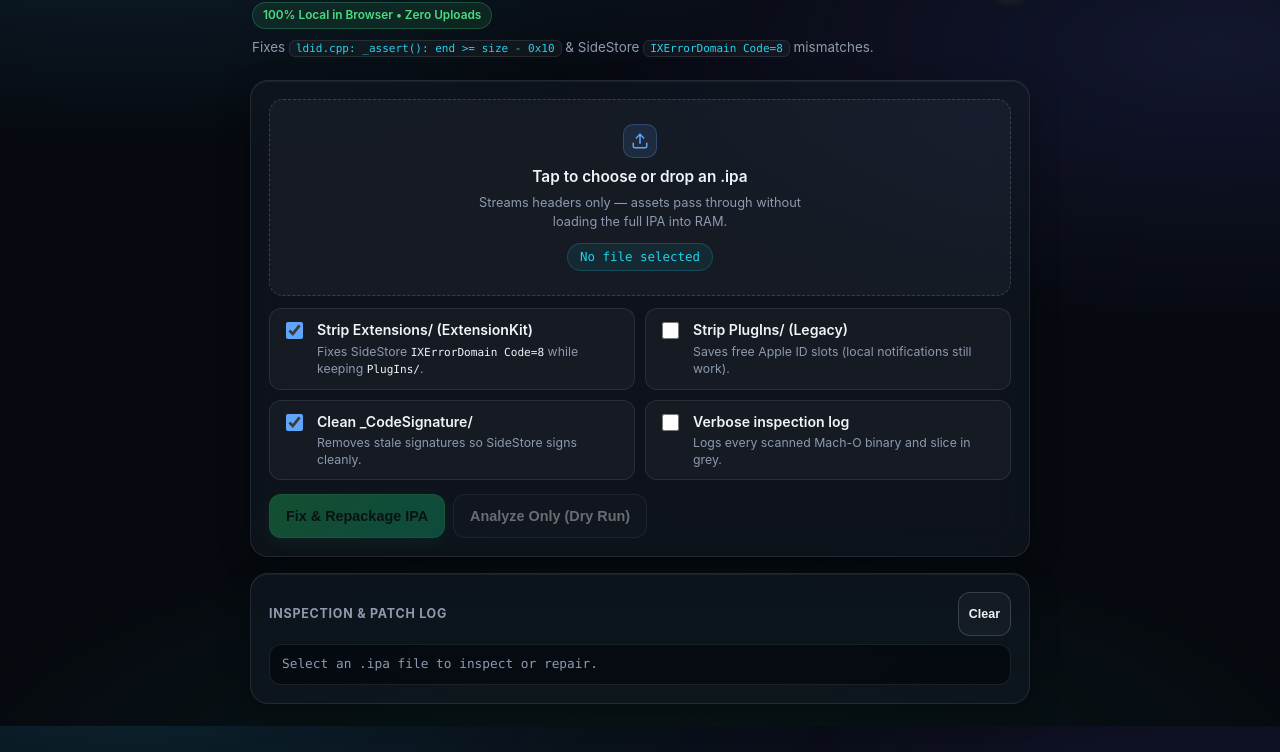
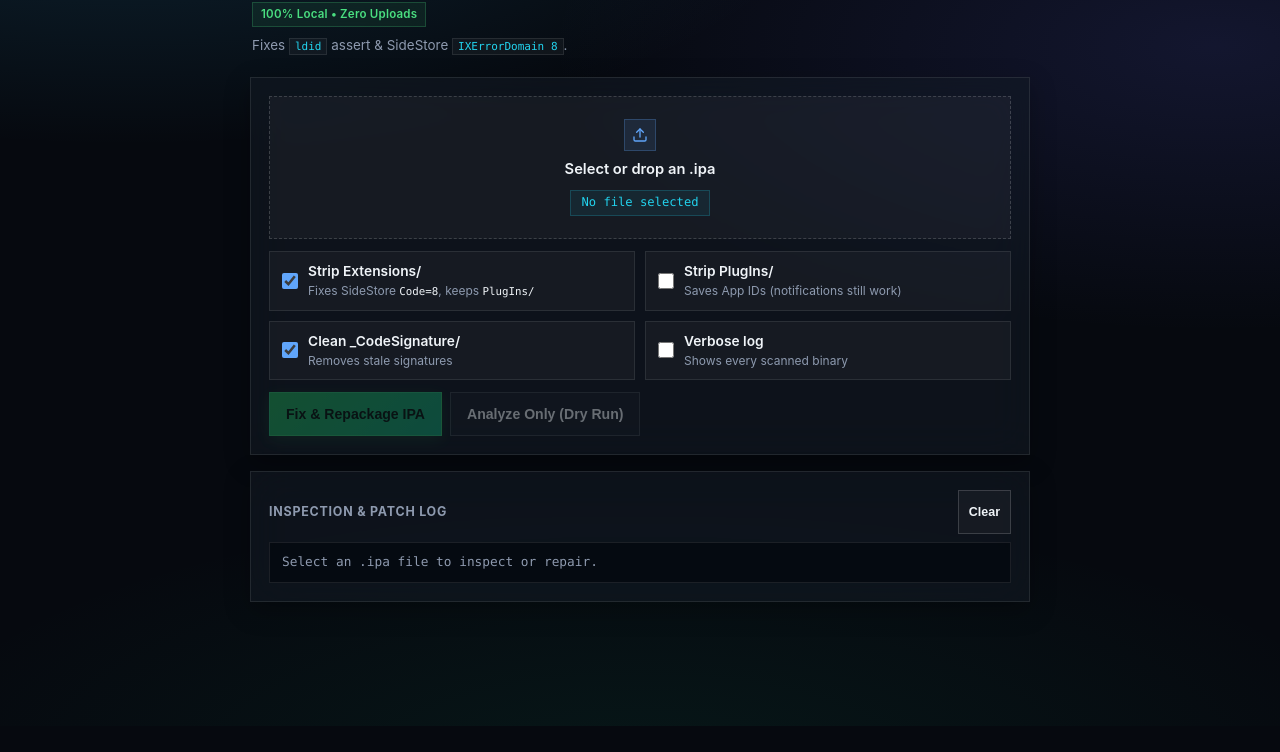
Before and after one commit to LuizHPio/ipa-fixer, a website: page tools/ipa-fixer/web-src/template.html in a window 1280 px wide. Shown: the part 74-826 px from the top of the page. After the commit the page ends 800 px from the top, so only its background shows below. Drawn offline with Linux system fonts and the light colour scheme.

Commit message:
Make web UI more minimalist with square windows

```diff
--- a/tools/ipa-fixer/web-src/template.html
+++ b/tools/ipa-fixer/web-src/template.html
@@ -91,8 +91,8 @@
       font-size: 0.82em;
       color: var(--cyan);
       background: var(--glass-soft);
-      padding: 1px 6px;
-      border-radius: 6px;
+      padding: 1px 5px;
+      border-radius: 0;
       border: 1px solid var(--border);
     }
 
@@ -108,15 +108,16 @@
       align-items: center;
       gap: 6px;
       align-self: flex-start;
-      font-size: 0.74rem;
+      font-size: 0.72rem;
       font-weight: 600;
+      letter-spacing: 0.02em;
       color: var(--green);
-      background: rgba(74, 222, 128, 0.1);
-      border: 1px solid rgba(74, 222, 128, 0.24);
+      background: rgba(74, 222, 128, 0.08);
+      border: 1px solid rgba(74, 222, 128, 0.22);
       backdrop-filter: blur(10px);
       -webkit-backdrop-filter: blur(10px);
-      border-radius: 999px;
-      padding: 4px 10px;
+      border-radius: 0;
+      padding: 3px 8px;
       white-space: nowrap;
     }
 
@@ -124,40 +125,36 @@
       display: inline-flex;
       align-items: center;
       justify-content: center;
-      width: 36px;
-      height: 36px;
+      width: 34px;
+      height: 34px;
       border-radius: 50%;
       background: rgba(255, 221, 0, 0.92);
       color: #090d16;
       border: 1px solid rgba(255, 255, 255, 0.25);
-      box-shadow: 0 4px 14px rgba(255, 221, 0, 0.2);
       text-decoration: none;
       flex-shrink: 0;
-      transition: transform 0.15s ease, box-shadow 0.15s ease, background 0.15s ease;
+      transition: transform 0.15s ease, background 0.15s ease;
     }
 
     .coffee-btn:hover {
       background: #ffe74c;
       transform: translateY(-1px);
-      box-shadow: 0 6px 18px rgba(255, 221, 0, 0.3);
     }
 
     .coffee-btn svg {
-      width: 18px;
-      height: 18px;
+      width: 17px;
+      height: 17px;
       display: block;
     }
 
     .card {
       background: var(--glass);
       border: 1px solid var(--border);
-      border-radius: 18px;
+      border-radius: 0;
       padding: 14px;
-      backdrop-filter: blur(20px) saturate(150%);
-      -webkit-backdrop-filter: blur(20px) saturate(150%);
-      box-shadow:
-        0 10px 30px rgba(0, 0, 0, 0.32),
-        inset 0 1px 0 rgba(255, 255, 255, 0.06);
+      backdrop-filter: blur(20px) saturate(140%);
+      -webkit-backdrop-filter: blur(20px) saturate(140%);
+      box-shadow: 0 8px 24px rgba(0, 0, 0, 0.28);
     }
 
     .dropzone {
@@ -166,19 +163,19 @@
       align-items: center;
       justify-content: center;
       gap: 6px;
-      border: 1.5px dashed var(--border-strong);
-      border-radius: 14px;
-      padding: 24px 16px;
+      border: 1px dashed var(--border-strong);
+      border-radius: 0;
+      padding: 22px 14px;
       text-align: center;
       cursor: pointer;
-      transition: border-color 0.18s ease, background 0.18s ease, transform 0.18s ease;
+      transition: border-color 0.18s ease, background 0.18s ease;
       background: var(--glass-soft);
     }
 
     .dropzone:hover,
     .dropzone.dragover {
       border-color: var(--accent);
-      background: rgba(96, 165, 250, 0.09);
+      background: rgba(96, 165, 250, 0.08);
     }
 
     .dropzone input[type="file"] {
@@ -186,43 +183,37 @@
     }
 
     .dropzone-icon {
-      width: 34px;
-      height: 34px;
-      border-radius: 10px;
+      width: 32px;
+      height: 32px;
+      border-radius: 0;
       display: inline-flex;
       align-items: center;
       justify-content: center;
-      background: rgba(96, 165, 250, 0.12);
+      background: rgba(96, 165, 250, 0.1);
       border: 1px solid rgba(96, 165, 250, 0.25);
       color: var(--accent);
       margin-bottom: 2px;
     }
 
     .dropzone-icon svg {
-      width: 18px;
-      height: 18px;
+      width: 16px;
+      height: 16px;
     }
 
     .dropzone-title {
-      font-size: 0.96rem;
+      font-size: 0.92rem;
       font-weight: 600;
     }
 
-    .dropzone-hint {
-      font-size: 0.8rem;
-      color: var(--muted);
-      max-width: 44ch;
-    }
-
     .selected-file {
-      margin-top: 6px;
+      margin-top: 4px;
       font-family: var(--mono);
-      font-size: 0.78rem;
+      font-size: 0.76rem;
       color: var(--cyan);
-      background: rgba(34, 211, 238, 0.08);
+      background: rgba(34, 211, 238, 0.07);
       border: 1px solid rgba(34, 211, 238, 0.2);
-      border-radius: 999px;
-      padding: 4px 12px;
+      border-radius: 0;
+      padding: 3px 10px;
       max-width: 100%;
       word-break: break-all;
     }
@@ -230,17 +221,17 @@
     .options-grid {
       display: grid;
       grid-template-columns: 1fr;
-      gap: 8px;
+      gap: 6px;
       margin-top: 12px;
     }
 
     .option-item {
       display: flex;
-      align-items: flex-start;
-      gap: 11px;
-      padding: 11px 12px;
+      align-items: center;
+      gap: 10px;
+      padding: 10px 12px;
       border: 1px solid var(--border);
-      border-radius: 12px;
+      border-radius: 0;
       background: var(--glass-soft);
       cursor: pointer;
       user-select: none;
@@ -253,25 +244,25 @@
     }
 
     .option-item input {
-      margin-top: 2px;
+      margin: 0;
       accent-color: var(--accent);
-      width: 17px;
-      height: 17px;
+      width: 16px;
+      height: 16px;
       flex-shrink: 0;
     }
 
     .option-title {
-      font-size: 0.88rem;
+      font-size: 0.86rem;
       font-weight: 600;
       display: block;
     }
 
     .option-desc {
-      font-size: 0.77rem;
+      font-size: 0.75rem;
       color: var(--muted);
       display: block;
-      margin-top: 2px;
-      line-height: 1.4;
+      margin-top: 1px;
+      line-height: 1.35;
     }
 
     .option-desc code {
@@ -284,17 +275,17 @@
       display: flex;
       flex-direction: column;
       gap: 8px;
-      margin-top: 14px;
+      margin-top: 12px;
     }
 
     button,
     .btn-link {
       appearance: none;
       border: 1px solid var(--border);
-      border-radius: 12px;
-      padding: 12px 16px;
+      border-radius: 0;
+      padding: 11px 16px;
       min-height: 44px;
-      font-size: 0.9rem;
+      font-size: 0.88rem;
       font-weight: 600;
       cursor: pointer;
       text-decoration: none;
@@ -302,7 +293,7 @@
       align-items: center;
       justify-content: center;
       gap: 8px;
-      transition: background 0.15s ease, border-color 0.15s ease, opacity 0.15s ease, transform 0.1s ease;
+      transition: background 0.15s ease, border-color 0.15s ease, opacity 0.15s ease;
     }
 
     button:active:not(:disabled),
@@ -390,9 +381,9 @@
 
     .progress-bar {
       width: 100%;
-      height: 6px;
+      height: 4px;
       background: rgba(255, 255, 255, 0.06);
-      border-radius: 999px;
+      border-radius: 0;
       overflow: hidden;
     }
 
@@ -418,7 +409,7 @@
       border: 1px solid var(--border);
       backdrop-filter: blur(16px);
       -webkit-backdrop-filter: blur(16px);
-      border-radius: 14px;
+      border-radius: 0;
       padding: 10px 12px;
     }
 
@@ -480,12 +471,12 @@
     .terminal {
       background: rgba(4, 7, 13, 0.72);
       border: 1px solid var(--border);
-      border-radius: 12px;
+      border-radius: 0;
       padding: 10px 12px;
       font-family: var(--mono);
       font-size: 0.75rem;
       line-height: 1.48;
-      max-height: 230px;
+      max-height: 210px;
       overflow-y: auto;
       white-space: pre-wrap;
       word-break: break-word;
@@ -501,7 +492,7 @@
       border: 1px solid rgba(251, 113, 133, 0.35);
       color: var(--red);
       padding: 12px 14px;
-      border-radius: 14px;
+      border-radius: 0;
       font-size: 0.86rem;
     }
 
@@ -582,10 +573,9 @@
           </a>
         </div>
       </div>
-      <div class="privacy-badge">100% Local in Browser &bull; Zero Uploads</div>
+      <div class="privacy-badge">100% Local &bull; Zero Uploads</div>
       <p class="subtitle">
-        Fixes <code>ldid.cpp: _assert(): end &gt;= size - 0x10</code> &amp; SideStore
-        <code>IXErrorDomain Code=8</code> mismatches.
+        Fixes <code>ldid</code> assert &amp; SideStore <code>IXErrorDomain 8</code>.
       </p>
     </header>
 
@@ -603,10 +593,7 @@
             <line x1="12" y1="3" x2="12" y2="15"/>
           </svg>
         </span>
-        <div class="dropzone-title">Tap to choose or drop an .ipa</div>
-        <div class="dropzone-hint">
-          Streams headers only — assets pass through without loading the full IPA into RAM.
-        </div>
+        <div class="dropzone-title">Select or drop an .ipa</div>
         <div class="selected-file" id="selectedFile">No file selected</div>
       </label>
 
@@ -614,16 +601,16 @@
         <label class="option-item">
           <input type="checkbox" id="optStripExtensionKit" checked>
           <span>
-            <span class="option-title">Strip Extensions/ (ExtensionKit)</span>
-            <span class="option-desc">Fixes SideStore <code>IXErrorDomain Code=8</code> while keeping <code>PlugIns/</code>.</span>
+            <span class="option-title">Strip Extensions/</span>
+            <span class="option-desc">Fixes SideStore <code>Code=8</code>, keeps <code>PlugIns/</code></span>
           </span>
         </label>
 
         <label class="option-item">
           <input type="checkbox" id="optStripPlugIns">
           <span>
-            <span class="option-title">Strip PlugIns/ (Legacy)</span>
-            <span class="option-desc">Saves free Apple ID slots (local notifications still work).</span>
+            <span class="option-title">Strip PlugIns/</span>
+            <span class="option-desc">Saves App IDs (notifications still work)</span>
           </span>
         </label>
 
@@ -631,15 +618,15 @@
           <input type="checkbox" id="optCleanSignatures" checked>
           <span>
             <span class="option-title">Clean _CodeSignature/</span>
-            <span class="option-desc">Removes stale signatures so SideStore signs cleanly.</span>
+            <span class="option-desc">Removes stale signatures</span>
           </span>
         </label>
 
         <label class="option-item">
           <input type="checkbox" id="optVerbose">
           <span>
-            <span class="option-title">Verbose inspection log</span>
-            <span class="option-desc">Logs every scanned Mach-O binary and slice in grey.</span>
+            <span class="option-title">Verbose log</span>
+            <span class="option-desc">Shows every scanned binary</span>
           </span>
         </label>
       </div>
```
Also changed, not shown: web/index.html (+67 -80 lines).
